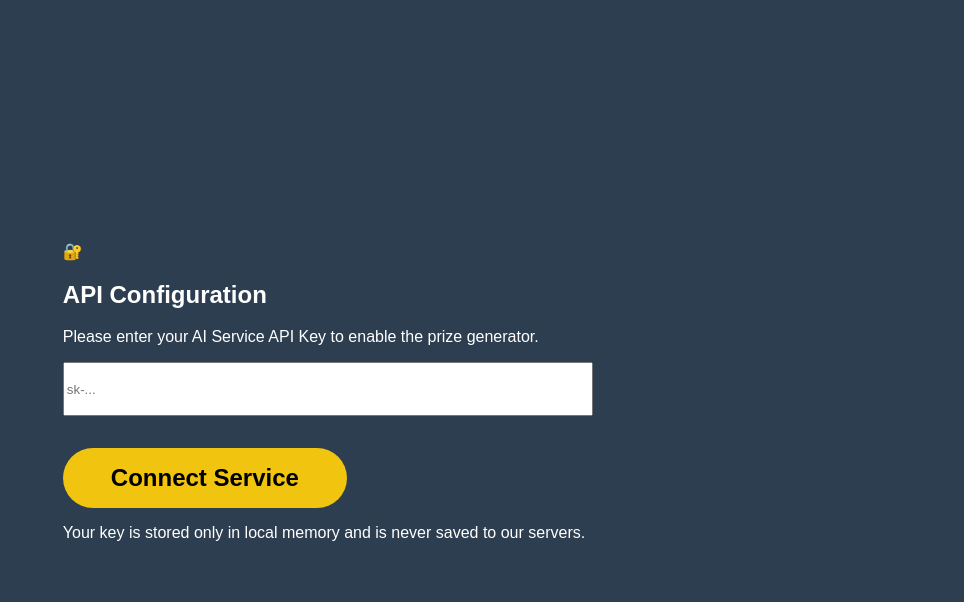
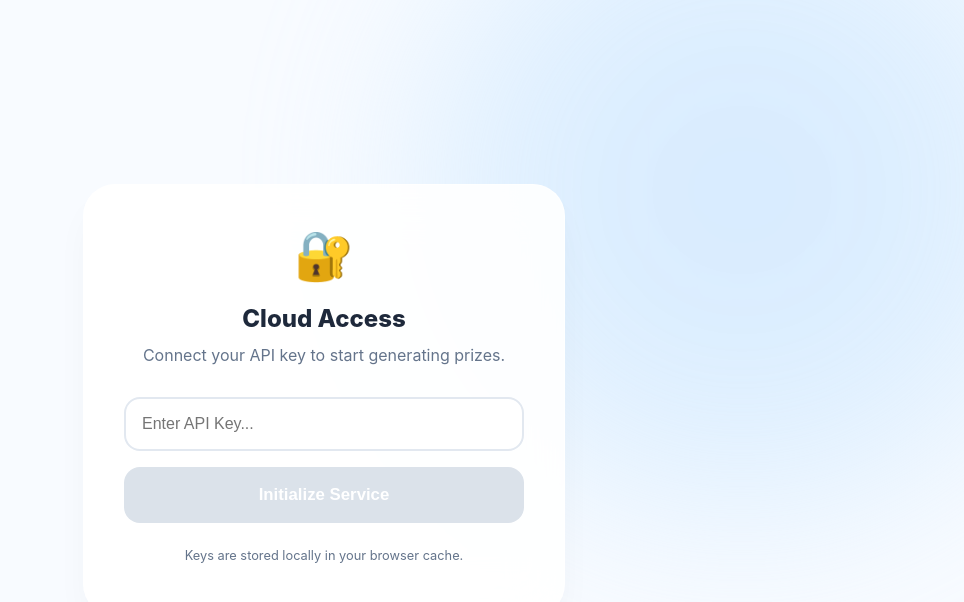
Before and after one commit to mpaolor/racc-machine-game, an Angular app: page / in a window 1280 px wide. Shown: the top 602 px of the page, without its empty margins (316-1280 px from the left). Built offline with nearby package versions, Linux system fonts and the light colour scheme.

Commit message:
changed theme

```diff
--- a/src/app/app.component.css
+++ b/src/app/app.component.css
@@ -1,159 +1,290 @@
+/* --- Pastel Blue Modern Theme --- */
 :host {
-  display: flex;
-  justify-content: center;
-  align-items: center;
-  min-height: 100vh;
-  font-family: sans-serif;
-  background-color: #2c3e50;
-  color: white;
+  --accent: #a2d2ff;
+  --accent-dark: #4895ef; /* Swapped for a more vivid action blue */
+  --bg-dark: #1e293b;     /* Slightly softer slate for the main spin button */
+  --glass: rgba(255, 255, 255, 0.9);
+  --glass-border: rgba(255, 255, 255, 0.6);
+  --text-primary: #1e293b;
+  --text-secondary: #64748b;
+  font-family: 'Inter', -apple-system, system-ui, sans-serif;
 }
 
-.input-group > .input {
-  height: 3rem;
-  width: 100%;
-  display: block;
-  margin-bottom: 2rem;
+.modern-app-wrapper {
+  min-height: 100vh;
+  display: flex;
+  align-items: center;
+  justify-content: center;
+  background-color: #f8fbff;
+  position: relative;
+  overflow: hidden;
 }
 
-.game-container {
-  text-align: center;
-  background: #34495e;
-  padding: 2rem;
-  border-radius: 20px;
-  box-shadow: 0 10px 30px rgba(0, 0, 0, 0.5);
+.ambient-blob {
+  position: absolute;
+  width: 700px;
+  height: 700px;
+  background: radial-gradient(circle, var(--accent) 0%, #bde0fe 50%, transparent 100%);
+  filter: blur(80px);
+  border-radius: 50%;
+  opacity: 0.4;
+  top: -20%;
+  right: -10%;
+  pointer-events: none;
+  z-index: 0;
 }
 
-.prize-display>img {
-  display: block;
+/* --- Auth Card --- */
+.auth-card {
+  position: relative;
+  z-index: 10;
+  background: var(--glass);
+  backdrop-filter: blur(25px);
+  padding: 40px;
+  border-radius: 32px;
+  border: 1px solid var(--glass-border);
+  box-shadow: 0 20px 40px -10px rgba(0, 0, 0, 0.05);
+  width: 100%;
+  max-width: 400px;
+  text-align: center;
 }
 
-.reels-container {
+.auth-icon { font-size: 3rem; margin-bottom: 20px; }
+.auth-header h2 { font-weight: 800; color: var(--text-primary); margin: 0; }
+.auth-header p { color: var(--text-secondary); margin: 10px 0 30px; line-height: 1.5; }
+
+.modern-input {
+  width: 100%;
+  padding: 16px;
+  border-radius: 16px;
+  border: 2px solid #e2e8f0;
+  margin-bottom: 16px;
+  box-sizing: border-box;
+  font-size: 1rem;
+  transition: all 0.2s ease;
+}
+
+.modern-input:focus {
+  outline: none;
+  border-color: var(--accent-dark);
+  box-shadow: 0 0 0 4px rgba(72, 149, 239, 0.1);
+}
+
+/* IMPROVED: Initialize Service Button */
+.primary-btn {
+  width: 100%;
+  background: linear-gradient(135deg, var(--accent-dark) 0%, #3f37c9 100%);
+  color: #fff;
+  border: none;
+  padding: 18px;
+  border-radius: 16px;
+  font-weight: 700;
+  font-size: 1.05rem;
+  cursor: pointer;
+  box-shadow: 0 10px 20px -5px rgba(63, 55, 201, 0.3);
+  transition: transform 0.2s, box-shadow 0.2s, opacity 0.2s;
+}
+
+.primary-btn:hover:not(:disabled) {
+  transform: translateY(-2px);
+  box-shadow: 0 15px 25px -5px rgba(63, 55, 201, 0.4);
+}
+
+.primary-btn:active:not(:disabled) {
+  transform: translateY(0);
+}
+
+.primary-btn:disabled {
+  background: #cbd5e1;
+  box-shadow: none;
+  cursor: not-allowed;
+  opacity: 0.7;
+}
+
+.legal-notice {
+  margin-top: 25px;
+  font-size: 0.8rem;
+  color: var(--text-secondary);
+}
+
+/* --- Game Layout --- */
+.game-layout {
+  position: relative;
+  z-index: 10;
+  width: 90%;
+  max-width: 460px;
+  text-align: center;
+}
+
+.chip {
+  display: inline-block;
+  background: var(--accent-dark);
+  color: white;
+  font-size: 0.7rem;
+  font-weight: 800;
+  padding: 5px 14px;
+  border-radius: 100px;
+  margin-bottom: 12px;
+  letter-spacing: 0.5px;
+}
+
+h1 {
+  font-size: 2.5rem;
+  font-weight: 900;
+  color: var(--text-primary);
+  margin: 0 0 30px;
+}
+
+h1 span { color: var(--accent-dark); }
+
+.machine-chassis {
+  background: var(--glass);
+  backdrop-filter: blur(20px);
+  padding: 20px;
+  border-radius: 40px;
+  border: 1px solid var(--glass-border);
+  box-shadow: 0 30px 60px -15px rgba(0, 0, 0, 0.08);
+  margin-bottom: 30px;
+}
+
+.reels-grid {
   display: flex;
-  gap: 1rem;
-  margin: 2rem 0;
+  gap: 12px;
+}
+
+.modern-reel {
+  flex: 1;
+  background: #fff;
+  aspect-ratio: 1/1.3;
+  border-radius: 24px;
+  overflow: hidden;
+  position: relative;
+  box-shadow: inset 0 2px 10px rgba(0,0,0,0.03);
+}
+
+.reel-inner {
+  height: 100%;
+  width: 100%;
+  display: flex;
+  align-items: center;
   justify-content: center;
 }
 
-.reel-window {
-  width: 100px;
-  height: 100px;
-  background: white;
-  border: 5px solid #f1c40f;
-  border-radius: 10px;
-  overflow: hidden;
-  /* Clips the blur-strip */
-  position: relative;
+/* --- Spinning Animation --- */
+.blur-animation {
+  display: flex;
+  flex-direction: column;
+  animation: scrollLoop 0.2s linear infinite;
 }
 
-.symbol-card,
-.static-symbol {
+.symbol-cell {
+  height: 100px;
   display: flex;
   align-items: center;
   justify-content: center;
-  height: 100px;
-  /* Adjust to match your reel height */
-  width: 100%;
 }
 
-.symbol-card img,
-.static-symbol img {
-  max-width: 80%;
-  max-height: 70px;
-  /* Keeps flags consistent even if they are different shapes */
-  object-fit: contain;
-  /* Prevents stretching */
-  border-radius: 2px;
-  box-shadow: 0 2px 5px rgba(0, 0, 0, 0.15);
-
-  /* Modern look: slightly sharp edges or a thin border */
-  border: 1px solid #eee;
+.symbol-cell img {
+  max-width: 70%;
+  filter: blur(1px) opacity(0.5);
 }
 
-/* Suspenseful stop: a slight bounce when the flag lands */
-.static-symbol img {
-  animation: landBounce 0.3s ease-out;
+@keyframes scrollLoop {
+  from { transform: translateY(0); }
+  to { transform: translateY(-500px); }
 }
 
-@keyframes landBounce {
-  0% {
-    transform: scale(0.8);
-  }
-
-  50% {
-    transform: scale(1.1);
-  }
-
-  100% {
-    transform: scale(1);
-  }
+.final-symbol img {
+  max-width: 75%;
+  animation: springDrop 0.6s cubic-bezier(0.34, 1.56, 0.64, 1);
 }
 
-/* The Fake Loop Animation */
-.blur-strip {
-  display: flex;
-  flex-direction: column;
-  animation: spinLoop 0.15s infinite linear;
-  filter: blur(3px);
+@keyframes springDrop {
+  0% { transform: scale(0.5); opacity: 0; }
+  100% { transform: scale(1); opacity: 1; }
 }
 
-@keyframes spinLoop {
-  from {
-    transform: translateY(0);
-  }
-
-  to {
-    transform: translateY(-600px);
-  }
-
-  /* height (100) * number of symbols (6) */
+/* --- Action Zone --- */
+.message-display {
+  margin-bottom: 25px;
+  font-weight: 700;
+  color: var(--text-secondary);
+  min-height: 1.2em;
 }
 
-/* A nice "bounce" when the symbol lands */
-.static-symbol {
-  animation: landBounce 0.2s ease-out;
+.success {
+  color: var(--accent-dark);
+  text-transform: uppercase;
+  letter-spacing: 2px;
 }
 
-@keyframes landBounce {
-  0% {
-    transform: translateY(-20px);
-    opacity: 0;
-  }
-
-  100% {
-    transform: translateY(0);
-    opacity: 1;
-  }
+.spin-trigger {
+  position: relative;
+  width: 100%;
+  background: var(--bg-dark);
+  color: white;
+  border: none;
+  padding: 22px;
+  border-radius: 24px;
+  font-size: 1.25rem;
+  font-weight: 800;
+  cursor: pointer;
+  transition: all 0.3s ease;
+  overflow: hidden;
 }
 
-button {
-  padding: 1rem 3rem;
-  font-size: 1.5rem;
-  font-weight: bold;
-  cursor: pointer;
-  background: #f1c40f;
-  border: none;
-  border-radius: 50px;
-  transition: all 0.2s;
+.spin-trigger:not(:disabled):hover {
+  background: var(--accent-dark);
+  transform: translateY(-4px);
+  box-shadow: 0 20px 40px rgba(72, 149, 239, 0.2);
 }
 
-button:disabled {
-  background: #95a5a6;
+.spin-trigger:disabled {
+  opacity: 0.6;
   cursor: not-allowed;
-  transform: scale(0.95);
+  transform: scale(0.98);
 }
 
-button.active:hover {
-  background: #f39c12;
-  transform: scale(1.05);
+/* --- Overlay --- */
+.modern-overlay {
+  position: fixed;
+  inset: 0;
+  background: rgba(15, 23, 42, 0.95);
+  backdrop-filter: blur(15px);
+  z-index: 100;
+  display: flex;
+  align-items: center;
+  justify-content: center;
 }
 
-button:focus {
-  outline: 3px solid white;
-  outline-offset: 4px;
+.image-frame img {
+  max-width: 85vw;
+  max-height: 75vh;
+  border-radius: 32px;
+  border: 1px solid rgba(255,255,255,0.2);
+  box-shadow: 0 0 80px rgba(72, 149, 239, 0.3);
 }
 
-.win-text {
-  color: #f1c40f;
-  text-shadow: 0 0 10px rgba(241, 196, 15, 0.8);
-  transform: scale(1.1);
+.ghost-btn {
+  background: none;
+  border: none;
+  color: var(--text-secondary);
+  margin-top: 25px;
+  cursor: pointer;
+  font-size: 0.85rem;
+  font-weight: 500;
+  text-decoration: none;
+  opacity: 0.8;
+  transition: opacity 0.2s;
 }
+
+.ghost-btn:hover {
+  opacity: 1;
+  color: var(--accent-dark);
+}
+
+@media (max-width: 480px) {
+  h1 { font-size: 2rem; }
+  .machine-chassis { padding: 15px; border-radius: 35px; }
+  .auth-card { padding: 30px 20px; }
+}
--- a/src/app/app.component.html
+++ b/src/app/app.component.html
@@ -1,62 +1,95 @@
-@if (!isAuthorized()) {
-<div class="auth-container">
-  <div class="lock-icon">🔐</div>
-  <h2>API Configuration</h2>
-  <p>Please enter your AI Service API Key to enable the prize generator.</p>
+<div class="modern-app-wrapper">
+  <div class="ambient-blob"></div>
 
-  <div class="input-group">
-    <input class="input" name="key" type="password" [value]="keyInput()" (input)="keyInput.set($any($event.target).value)"
-      (keyup.enter)="submitKey()" placeholder="sk-..." />
+  @if (!isAuthorized()) {
+  <div class="auth-card">
+    <div class="auth-header">
+      <div class="auth-icon">🔐</div>
+      <h2>Cloud Access</h2>
+      <p>Connect your API key to start generating prizes.</p>
+    </div>
 
-    <button (click)="submitKey()">Connect Service</button>
-  </div>
+    <div class="form-group">
+      <input
+        class="modern-input"
+        type="password"
+        [value]="keyInput()"
+        (input)="keyInput.set($any($event.target).value)"
+        (keyup.enter)="submitKey()"
+        placeholder="Enter API Key..." />
 
-  <p class="hint">Your key is stored only in local memory and is never saved to our servers.</p>
-</div>
-} @else {
-<div class="game-container">
-  @if (imgUrl()) {
-  <div class="prize-display">
-    <img [src]="imgUrl()" (click)="clearImage()" alt="Your AI Generated Prize" />
+      <button class="primary-btn" (click)="submitKey()" [disabled]="!keyInput()">
+        Initialize Service
+      </button>
+    </div>
+    <p class="legal-notice">Keys are stored locally in your browser cache.</p>
   </div>
   }
+
   @else {
-  <h1>Where's Rufuss</h1>
+  <div class="game-layout">
 
-  <div class="reels-container">
-    @for (reelIndex of reels(); track $index) {
-    <div class="reel-window">
-      <div class="symbol-holder">
-
-        @if (isSpinning()) {
-        <div class="blur-strip">
-          @for (country of countries; track country.code) {
-          <div class="symbol-card">
-            <img [src]="'https://flagcdn.com/w80/' + country.code + '.png'" [alt]="country.name">
-          </div>
-          }
+    @if (imgUrl()) {
+    <div class="modern-overlay" (click)="clearImage()">
+      <div class="overlay-content">
+        <div class="image-frame">
+          <img [src]="imgUrl()" alt="AI Generated Prize" />
         </div>
-        }
-
-        @else {
-        <div class="static-symbol">
-          <img [src]="'https://flagcdn.com/w160/' + countries[reelIndex].code + '.png'"
-            [alt]="countries[reelIndex].name">
-        </div>
-        }
-
+        <p>TAP TO DISMISS</p>
       </div>
     </div>
     }
-  </div>
 
-  <div class="ui-section">
-    <h2 [class.win-text]="message().includes('WIN')">{{ message() }}</h2>
+    <div class="game-header">
+      <div class="chip">SPECIALZ EDITION</div>
+      <h1>Where's <span>Rufuss</span>?</h1>
+    </div>
 
-    <button #spinButton (click)="spin()" [disabled]="isSpinning() || imgUrl()" [class.active]="!isSpinning()">
-      {{ isSpinning() ? 'SPINNING...' : 'SPIN' }}
-    </button>
+    <div class="machine-chassis">
+      <div class="reels-grid">
+        @for (reelIndex of reels(); track $index) {
+        <div class="modern-reel">
+          <div class="reel-inner">
+            @if (isSpinning()) {
+              <div class="blur-animation">
+                @for (country of countries; track country.code) {
+                  <div class="symbol-cell">
+                    <img [src]="'https://flagcdn.com/w80/' + country.code + '.png'">
+                  </div>
+                }
+                @for (country of countries; track country.code + '_loop') {
+                  <div class="symbol-cell">
+                    <img [src]="'https://flagcdn.com/w80/' + country.code + '.png'">
+                  </div>
+                }
+              </div>
+            } @else {
+              <div class="final-symbol">
+                <img [src]="'https://flagcdn.com/w160/' + countries[reelIndex].code + '.png'">
+              </div>
+            }
+          </div>
+        </div>
+        }
+      </div>
+    </div>
+
+    <div class="action-zone">
+      <div class="message-display">
+        <span [class.success]="message().includes('WIN')">{{ message() || 'Ready for takeoff?' }}</span>
+      </div>
+
+      <button
+        class="spin-trigger"
+        (click)="spin()"
+        [disabled]="isSpinning() || !!imgUrl()"
+        [class.disabled-btn]="isSpinning() || !!imgUrl()">
+        <span class="label">{{ isSpinning() ? 'GENERATING...' : 'SPIN' }}</span>
+        <div class="btn-glow"></div>
+      </button>
+
+      <button class="ghost-btn" (click)="isAuthorized.set(false)">Change API Configuration</button>
+    </div>
   </div>
   }
 </div>
-}
```
